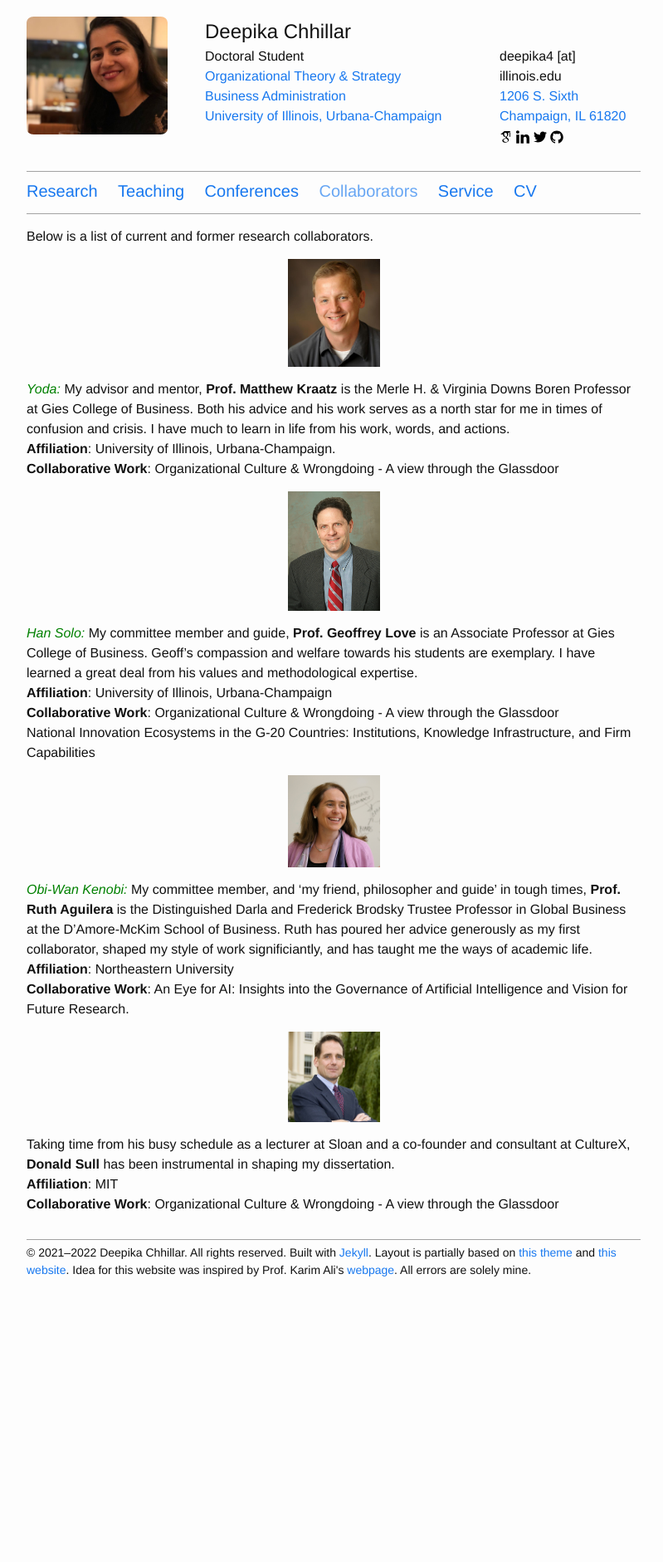
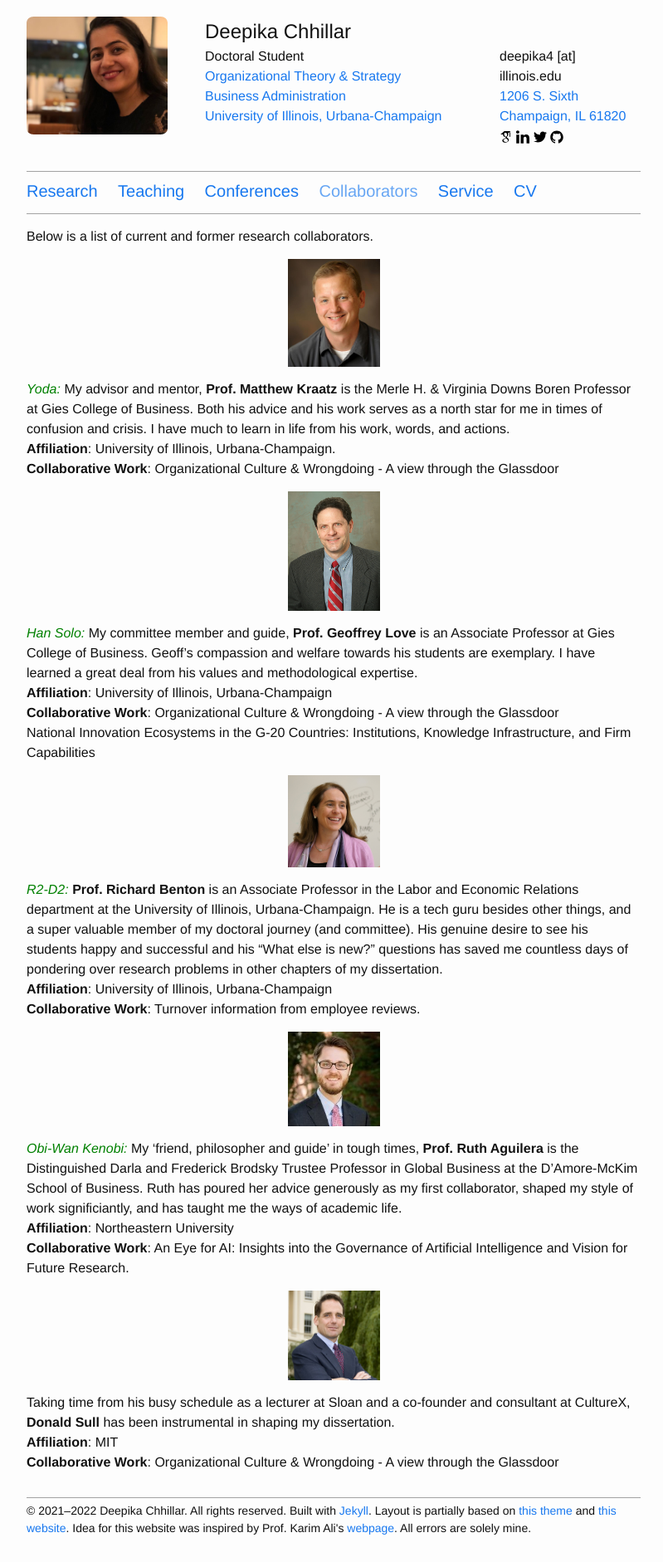
Before and after one commit to deepikachhillar/deepikachhillar.github.io, a Jekyll site: the page built from nav/collaborators.md, in a window 1280 px wide. Shown: the whole page at 83% size, without its empty margins (238-1037 px from the left). Built offline with Jekyll 4.4.1, drawn with Linux system fonts in a browser that asks for light colours; before the commit the page ends 1571 px from its top, so only the background shows below that.

Commit message:
Update collaborators.md

```diff
--- a/nav/collaborators.md
+++ b/nav/collaborators.md
@@ -38,7 +38,17 @@ National Innovation Ecosystems in the G-20 Countries: Institutions, Knowledge In
 	<img style="display=inline-block" width="15%" src="{{ "/resources/images/collaborators/ruth_aguilera.jpg" |  prepend: site.baseurl }}" alt="Ruth Aguilera" />
 </figure>
 
-<span style="color: green;">*Obi-Wan Kenobi:*</span> My committee member, and 'my friend, philosopher and guide' in tough times, **Prof. Ruth Aguilera** is the Distinguished Darla and Frederick Brodsky Trustee Professor in Global Business at the D’Amore-McKim School of Business. Ruth has poured her advice generously as my first collaborator, shaped my style of work significiantly, and has taught me the ways of academic life.\
+
+<span style="color: green;">*R2-D2:*</span> **Prof. Richard Benton** is an Associate Professor in the Labor and Economic Relations department at the University of Illinois, Urbana-Champaign. He is a tech guru besides other things, and a super valuable member of my doctoral journey (and committee). His genuine desire to see his students happy and successful and his "What else is new?" questions has saved me countless days of pondering over research problems in other chapters of my dissertation.\
+**Affiliation**: University of Illinois, Urbana-Champaign\
+**Collaborative Work**: Turnover information from employee reviews.
+
+<figure>
+	<img style="display=inline-block" width="15%" src="{{ "/resources/images/collaborators/richard_benton.jpeg" |  prepend: site.baseurl }}" alt="Richard Benton" />
+</figure>
+
+
+<span style="color: green;">*Obi-Wan Kenobi:*</span> My 'friend, philosopher and guide' in tough times, **Prof. Ruth Aguilera** is the Distinguished Darla and Frederick Brodsky Trustee Professor in Global Business at the D’Amore-McKim School of Business. Ruth has poured her advice generously as my first collaborator, shaped my style of work significiantly, and has taught me the ways of academic life.\
 **Affiliation**: Northeastern University\
 **Collaborative Work**: An Eye for AI: Insights into the Governance of Artificial Intelligence and Vision for Future Research.
 
```
